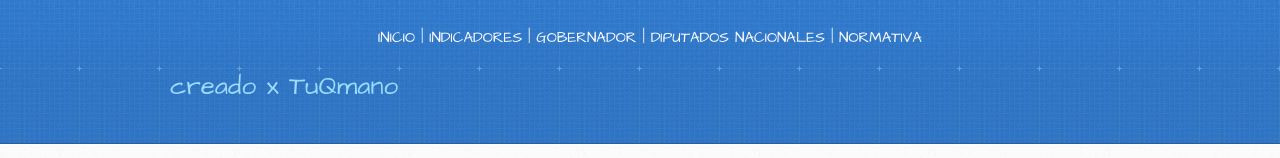
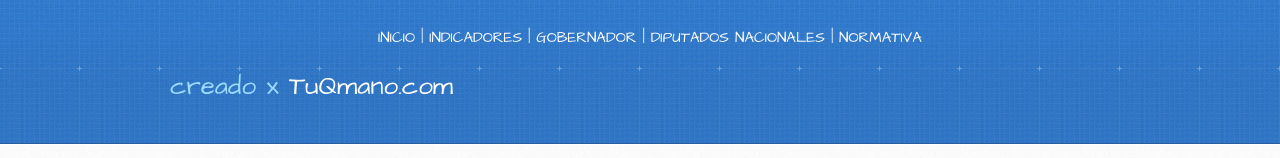
Before and after one commit to AtlasElectoralTucuman/atlastucuman, a plain HTML site: page docs/index.html in a window 1280 px wide. Shown: the part 172-330 px from the top of the page. Drawn offline with Linux system fonts and the light colour scheme.

Commit message:
Update index.html

```diff
--- a/docs/index.html
+++ b/docs/index.html
@@ -30,7 +30,7 @@
 
 <div class="inner">
 
-        <h2>creado x TuQmano</h2></div>
+        <h2>creado x <a href="http://www.tuqmano.com"><font color = "white">TuQmano.com</font></a></h2></div>
 
 </header>
 
```
